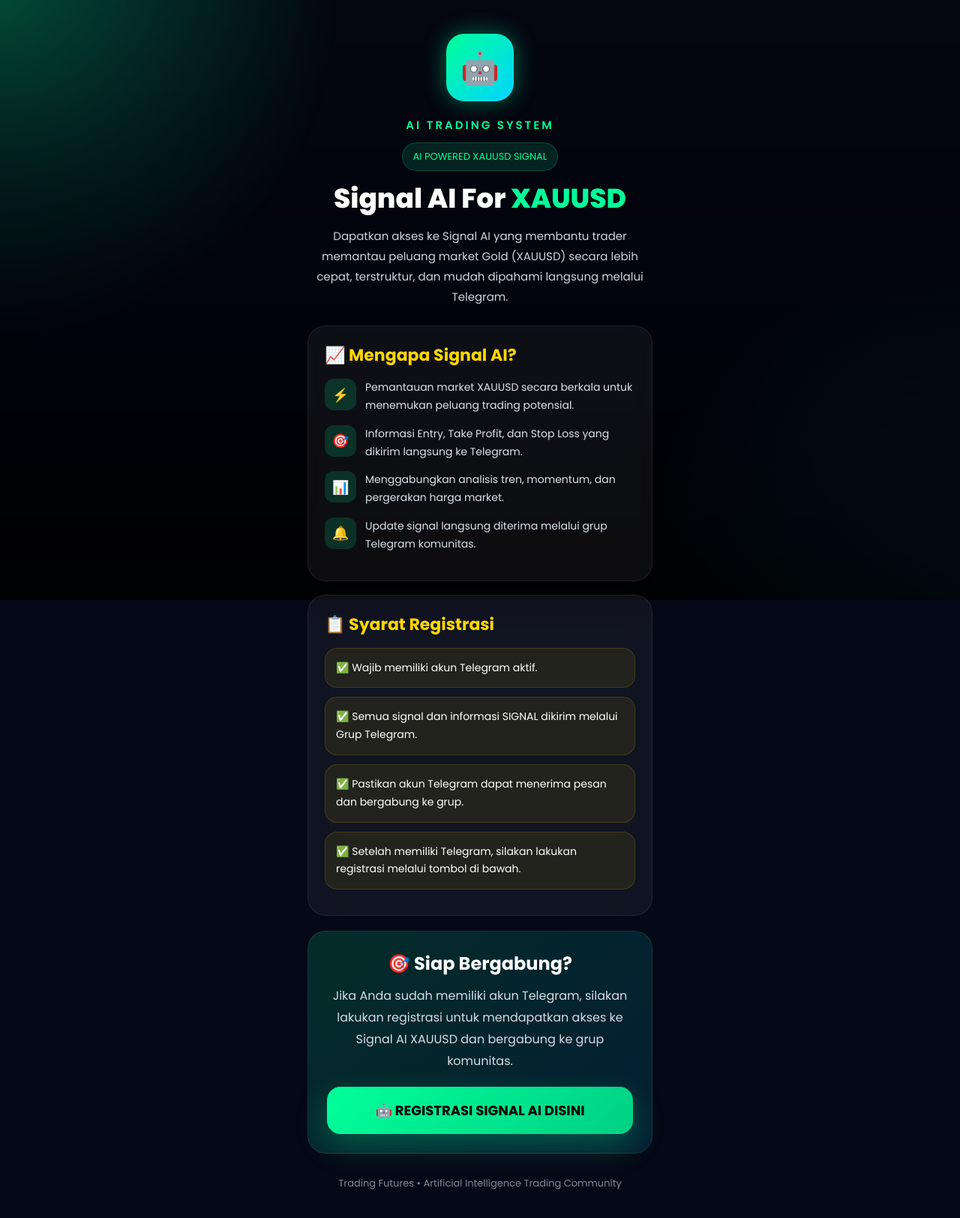
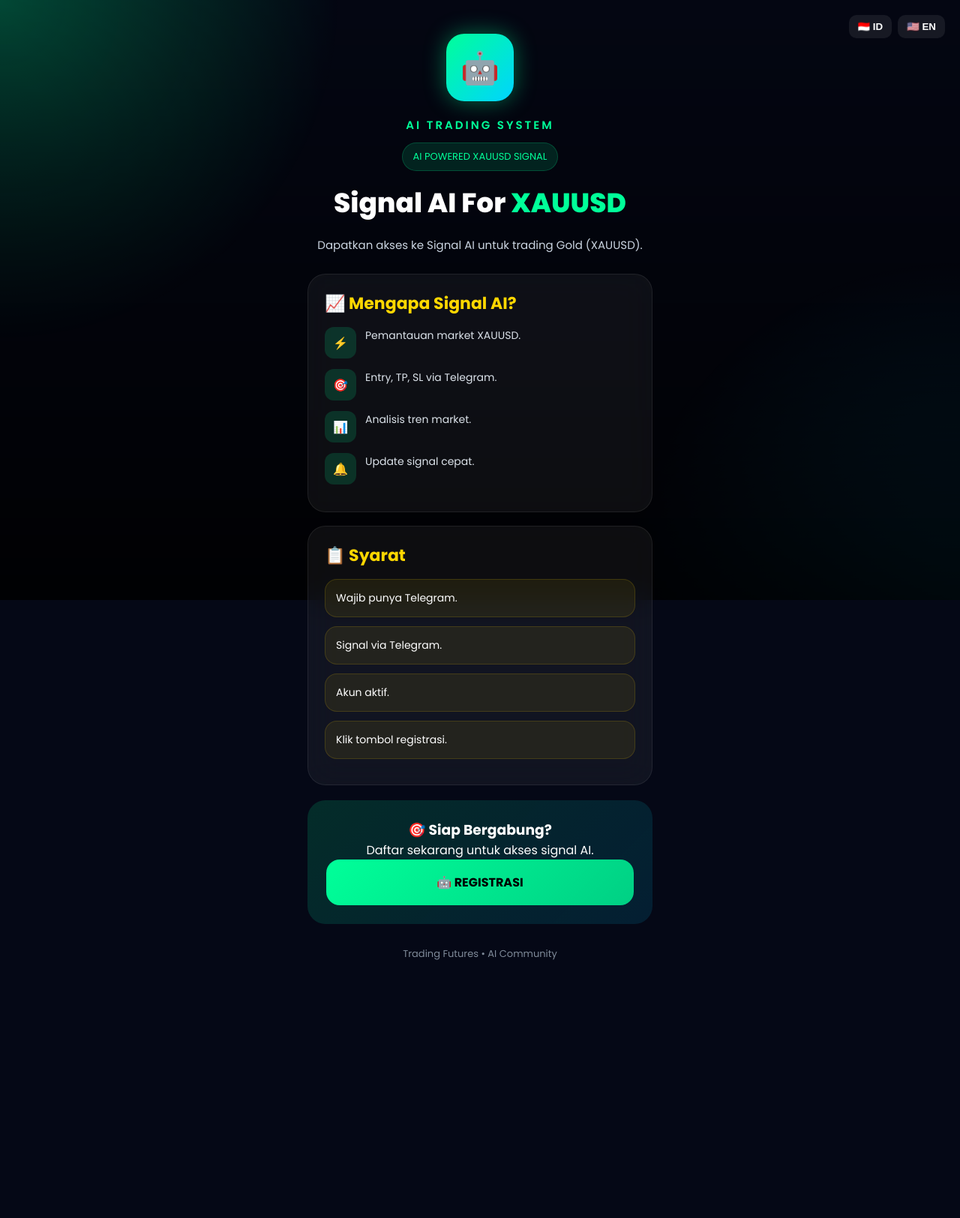
Before and after one commit to oneperc3ntfx-dotcom/signal-premium, a website: page public/index.html in a window 1280 px wide. Shown: the whole page at 75% size. After the commit the page ends 1302 px from the top, so only its background shows below. Drawn offline with Linux system fonts and the light colour scheme.

Commit message:
Update index.html

```diff
--- a/public/index.html
+++ b/public/index.html
@@ -36,13 +36,33 @@ body::after{
     content:"";
     position:fixed;
     inset:0;
-    background:
-    linear-gradient(
-    180deg,
-    rgba(0,0,0,.15),
-    rgba(0,0,0,.85)
-    );
+    background:linear-gradient(180deg,rgba(0,0,0,.15),rgba(0,0,0,.85));
     z-index:-1;
+}
+
+/* LANGUAGE BUTTON */
+.lang{
+    position:fixed;
+    top:20px;
+    right:20px;
+    display:flex;
+    gap:8px;
+    z-index:9999;
+}
+
+.lang button{
+    border:none;
+    padding:8px 12px;
+    border-radius:10px;
+    cursor:pointer;
+    background:rgba(255,255,255,.08);
+    color:#fff;
+    font-weight:600;
+}
+
+.lang button:hover{
+    background:#00ff99;
+    color:#000;
 }
 
 .container{
@@ -92,7 +112,6 @@ body::after{
 h1{
     font-size:36px;
     font-weight:800;
-    line-height:1.2;
     margin-bottom:15px;
 }
 
@@ -122,28 +141,20 @@ h1{
     color:#ffd700;
 }
 
-.card p{
-    color:#d7dce5;
-    line-height:1.8;
-    font-size:15px;
-}
-
 .feature{
     display:flex;
     gap:12px;
     margin-bottom:14px;
-    align-items:flex-start;
 }
 
 .icon{
-    min-width:42px;
+    width:42px;
     height:42px;
     border-radius:12px;
     display:flex;
     align-items:center;
     justify-content:center;
     background:rgba(0,255,153,.15);
-    font-size:18px;
 }
 
 .feature-text{
@@ -159,186 +170,157 @@ h1{
     border:1px solid rgba(255,215,0,.15);
     margin-bottom:12px;
     font-size:14px;
-    line-height:1.7;
 }
 
 .cta-box{
     margin-top:20px;
     padding:25px;
     border-radius:24px;
-    background:linear-gradient(
-    135deg,
-    rgba(0,255,153,.15),
-    rgba(0,191,255,.12)
-    );
-    border:1px solid rgba(255,255,255,.08);
+    background:linear-gradient(135deg,rgba(0,255,153,.15),rgba(0,191,255,.12));
     text-align:center;
-}
-
-.cta-box h3{
-    font-size:24px;
-    margin-bottom:12px;
-}
-
-.cta-box p{
-    color:#d5dce5;
-    line-height:1.8;
-    margin-bottom:20px;
 }
 
 .main-btn{
     display:block;
-    width:100%;
-    text-align:center;
     padding:18px;
     border-radius:18px;
     background:linear-gradient(135deg,#00ff99,#00d084);
     color:#000;
-    font-size:18px;
     font-weight:700;
     text-decoration:none;
-    box-shadow:0 15px 40px rgba(0,255,153,.25);
-    transition:.3s;
-}
-
-.main-btn:hover{
-    transform:translateY(-2px);
 }
 
 .footer{
     text-align:center;
     margin-top:30px;
-    padding-bottom:30px;
     font-size:13px;
     color:#7f8a99;
 }
-
-@media (max-width:480px){
-
-    .container{
-        padding:16px;
-    }
-
-    h1{
-        font-size:30px;
-    }
-
-    .logo{
-        width:80px;
-        height:80px;
-        font-size:38px;
-    }
-
-    .card{
-        padding:18px;
-    }
-}
 </style>
 </head>
+
 <body>
+
+<!-- LANGUAGE -->
+<div class="lang">
+<button onclick="setLang('id')">🇮🇩 ID</button>
+<button onclick="setLang('en')">🇺🇸 EN</button>
+</div>
 
 <div class="container">
 
 <div class="hero">
-
 <div class="logo">🤖</div>
 
-        <div class="brand">
-            AI TRADING SYSTEM
-        </div>
+<div class="brand" id="brand">AI TRADING SYSTEM</div>
 
-        <div class="badge">
-            AI POWERED XAUUSD SIGNAL
-        </div>
+<div class="badge" id="badge">AI POWERED XAUUSD SIGNAL</div>
 
-        <h1>
-            Signal AI For
-            <span class="highlight">XAUUSD</span>
-        </h1>
+<h1 id="title">Signal AI For <span class="highlight">XAUUSD</span></h1>
 
-        <p class="subtitle">
-            Dapatkan akses ke Signal AI yang membantu trader memantau peluang market Gold (XAUUSD) secara lebih cepat, terstruktur, dan mudah dipahami langsung melalui Telegram.
+<p class="subtitle" id="subtitle">
+Dapatkan akses ke Signal AI yang membantu trader memantau peluang market Gold (XAUUSD).
 </p>
-
 </div>
 
 <div class="card">
+<h2 id="h2_1">📈 Mengapa Signal AI?</h2>
 
-        <h2>📈 Mengapa Signal AI?</h2>
+<div class="feature"><div class="icon">⚡</div>
+<div class="feature-text" id="f1">Pemantauan market XAUUSD secara berkala.</div></div>
 
-        <div class="feature">
-            <div class="icon">⚡</div>
-            <div class="feature-text">
-                Pemantauan market XAUUSD secara berkala untuk menemukan peluang trading potensial.
-            </div>
+<div class="feature"><div class="icon">🎯</div>
+<div class="feature-text" id="f2">Entry, TP, SL dikirim via Telegram.</div></div>
+
+<div class="feature"><div class="icon">📊</div>
+<div class="feature-text" id="f3">Analisis tren dan momentum market.</div></div>
+
+<div class="feature"><div class="icon">🔔</div>
+<div class="feature-text" id="f4">Update signal langsung di Telegram.</div></div>
 </div>
 
-        <div class="feature">
-            <div class="icon">🎯</div>
-            <div class="feature-text">
-                Informasi Entry, Take Profit, dan Stop Loss yang dikirim langsung ke Telegram.
-            </div>
+<div class="card">
+<h2 id="h2_2">📋 Syarat</h2>
+
+<div class="requirement" id="r1">Wajib punya Telegram.</div>
+<div class="requirement" id="r2">Signal dikirim via grup Telegram.</div>
+<div class="requirement" id="r3">Akun harus aktif.</div>
+<div class="requirement" id="r4">Klik tombol registrasi.</div>
 </div>
 
-        <div class="feature">
-            <div class="icon">📊</div>
-            <div class="feature-text">
-                Menggabungkan analisis tren, momentum, dan pergerakan harga market.
-            </div>
+<div class="cta-box">
+<h3 id="cta1">🎯 Siap Bergabung?</h3>
+
+<p id="cta2">Daftar sekarang untuk akses signal AI.</p>
+
+<a class="main-btn" id="btn"
+href="https://t.me/managerOPFX_bot?start=Halo_Bot_Mau_Join_Signal_AI_dong">
+🤖 REGISTRASI
+</a>
 </div>
 
-        <div class="feature">
-            <div class="icon">🔔</div>
-            <div class="feature-text">
-                Update signal langsung diterima melalui grup Telegram komunitas.
-            </div>
+<div class="footer" id="footer">
+Trading Futures • AI Community
 </div>
 
 </div>
 
-    <div class="card">
+<script>
+const t = {
+id:{
+brand:"AI TRADING SYSTEM",
+badge:"AI POWERED XAUUSD SIGNAL",
+title:'Signal AI For <span class="highlight">XAUUSD</span>',
+subtitle:"Dapatkan akses ke Signal AI untuk trading Gold (XAUUSD).",
+h2_1:"📈 Mengapa Signal AI?",
+f1:"Pemantauan market XAUUSD.",
+f2:"Entry, TP, SL via Telegram.",
+f3:"Analisis tren market.",
+f4:"Update signal cepat.",
+h2_2:"📋 Syarat",
+r1:"Wajib punya Telegram.",
+r2:"Signal via Telegram.",
+r3:"Akun aktif.",
+r4:"Klik tombol registrasi.",
+cta1:"🎯 Siap Bergabung?",
+cta2:"Daftar sekarang untuk akses signal AI.",
+btn:"🤖 REGISTRASI",
+footer:"Trading Futures • AI Community"
+},
 
-        <h2>📋 Syarat Registrasi</h2>
+en:{
+brand:"AI TRADING SYSTEM",
+badge:"AI POWERED XAUUSD SIGNAL",
+title:'AI Signal For <span class="highlight">XAUUSD</span>',
+subtitle:"Get AI signals for Gold (XAUUSD) trading.",
+h2_1:"📈 Why AI Signal?",
+f1:"Monitor XAUUSD market.",
+f2:"Entry, TP, SL via Telegram.",
+f3:"Trend analysis.",
+f4:"Instant updates.",
+h2_2:"📋 Requirements",
+r1:"Must have Telegram.",
+r2:"Signals via Telegram group.",
+r3:"Active account.",
+r4:"Click registration button.",
+cta1:"🎯 Ready To Join?",
+cta2:"Register now for AI signals.",
+btn:"🤖 REGISTER",
+footer:"Futures Trading • AI Community"
+}
+};
 
-        <div class="requirement">
-            ✅ Wajib memiliki akun Telegram aktif.
-        </div>
+function setLang(l){
+localStorage.setItem("lang",l);
 
-        <div class="requirement">
-            ✅ Semua signal dan informasi SIGNAL dikirim melalui Grup Telegram.
-        </div>
+for(let k in t[l]){
+let el=document.getElementById(k);
+if(el) el.innerHTML=t[l][k];
+}
+}
 
-        <div class="requirement">
-            ✅ Pastikan akun Telegram dapat menerima pesan dan bergabung ke grup.
-        </div>
-
-        <div class="requirement">
-            ✅ Setelah memiliki Telegram, silakan lakukan registrasi melalui tombol di bawah.
-        </div>
-
-    </div>
-
-    <div class="cta-box">
-
-        <h3>🎯 Siap Bergabung?</h3>
-
-        <p>
-            Jika Anda sudah memiliki akun Telegram, silakan lakukan registrasi untuk mendapatkan akses ke Signal AI XAUUSD dan bergabung ke grup komunitas.
-        </p>
-
-        <a class="main-btn"
-        href="https://t.me/managerOPFX_bot?start=Halo_Bot_Mau_Join_Signal_AI_dong"
-        target="_blank">
-            🤖 REGISTRASI SIGNAL AI DISINI
-        </a>
-
-    </div>
-
-    <div class="footer">
-        Trading Futures • Artificial Intelligence Trading Community
-    </div>
-
-</div>
+setLang(localStorage.getItem("lang")||"id");
+</script>
 
 </body>
 </html>
```
Lines whose indentation alone changed are shown as unchanged.
